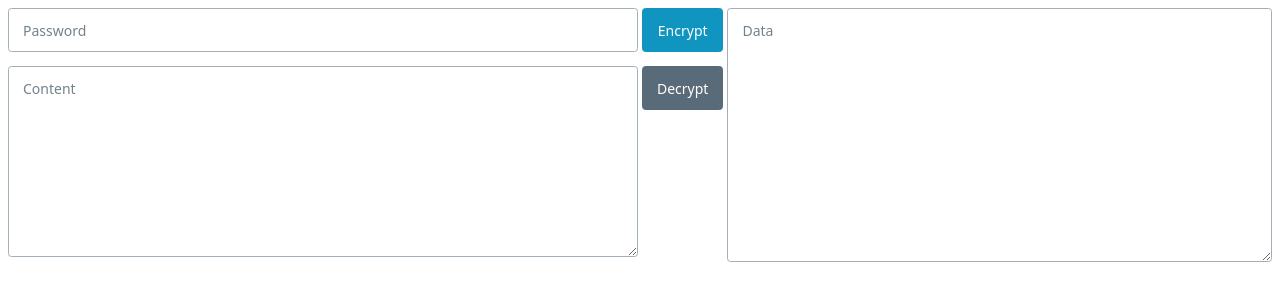
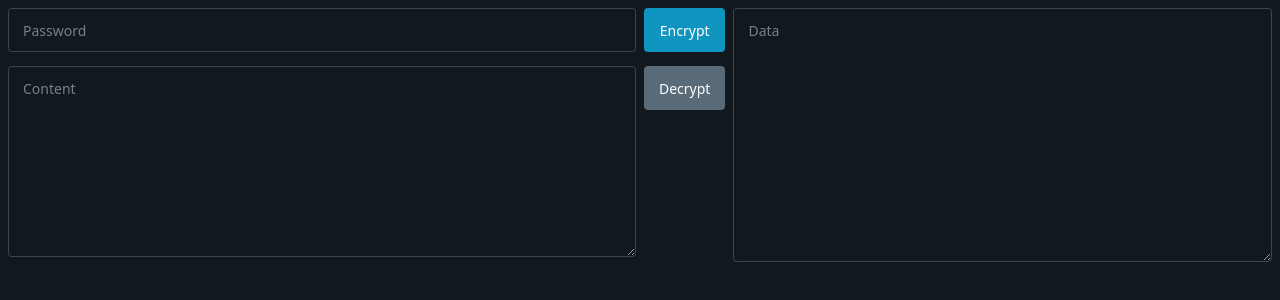
Before and after one commit to codsay/secured-notes, a plain HTML site: page index.html in a window 1280 px wide. Drawn offline with nearby package versions, Linux system fonts and the light colour scheme.

Commit message:
Use dark mode as default

```diff
--- a/index.html
+++ b/index.html
@@ -1,5 +1,5 @@
 <!doctype html>
-<html data-theme="light">
+<html data-theme="dark">
 
 <head>
   <meta charset="utf-8">
@@ -9,11 +9,14 @@
   <style>
     body {
       padding: 8px;
+	  height: 100%;
+	  width: 100%;
+	  overflow: hidden;
     }
     .main {
       display: flex;
       flex-direction: row;
-      column-gap: 4px;
+      column-gap: 8px;
     }
     .fields, .results {
       flex: 1;
@@ -27,12 +30,16 @@
     .results {
       display: flex;
       flex-direction: row;
-      column-gap: 4px;
+      column-gap: 8px;
     }
 
     * {
       font-size: 14px;
     }
+
+	textarea {
+		margin: 0 !important;
+	}
   </style>
 </head>
 
@@ -70,9 +77,18 @@
       return value.toString(CryptoJS.enc.Utf8);
     }
 
+	function toggleTheme() {
+		var html = document.getElementsByTagName("html")[0];
+		var theme = html.getAttribute("data-theme");
+		if (theme == "dark") theme = "light"; else theme = "dark";
+		html.setAttribute("data-theme", theme);
+	}
+
     function process(encrypt) {
       var value = encrypt ? encryptText() : decryptText();
       document.getElementById("result").innerText = value;
+
+	  copy();
     }
 
     function copy() {
```
